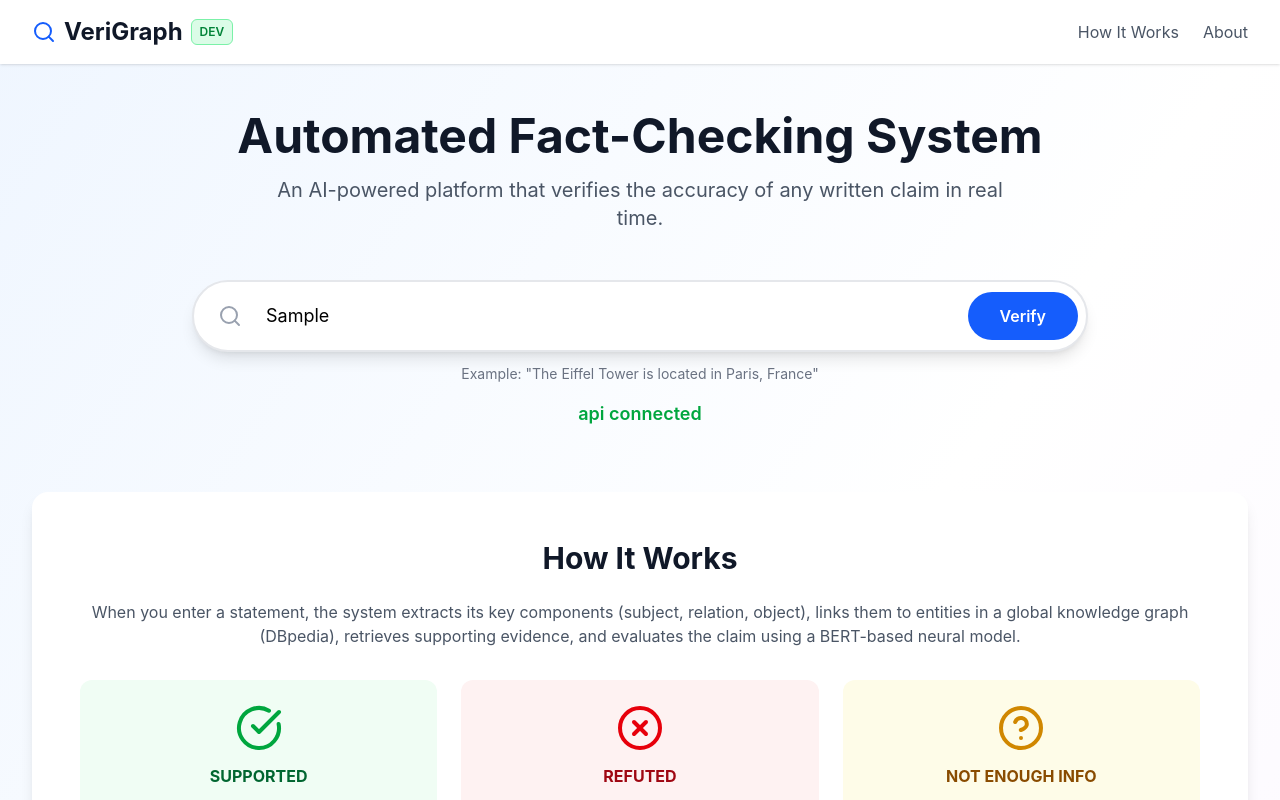
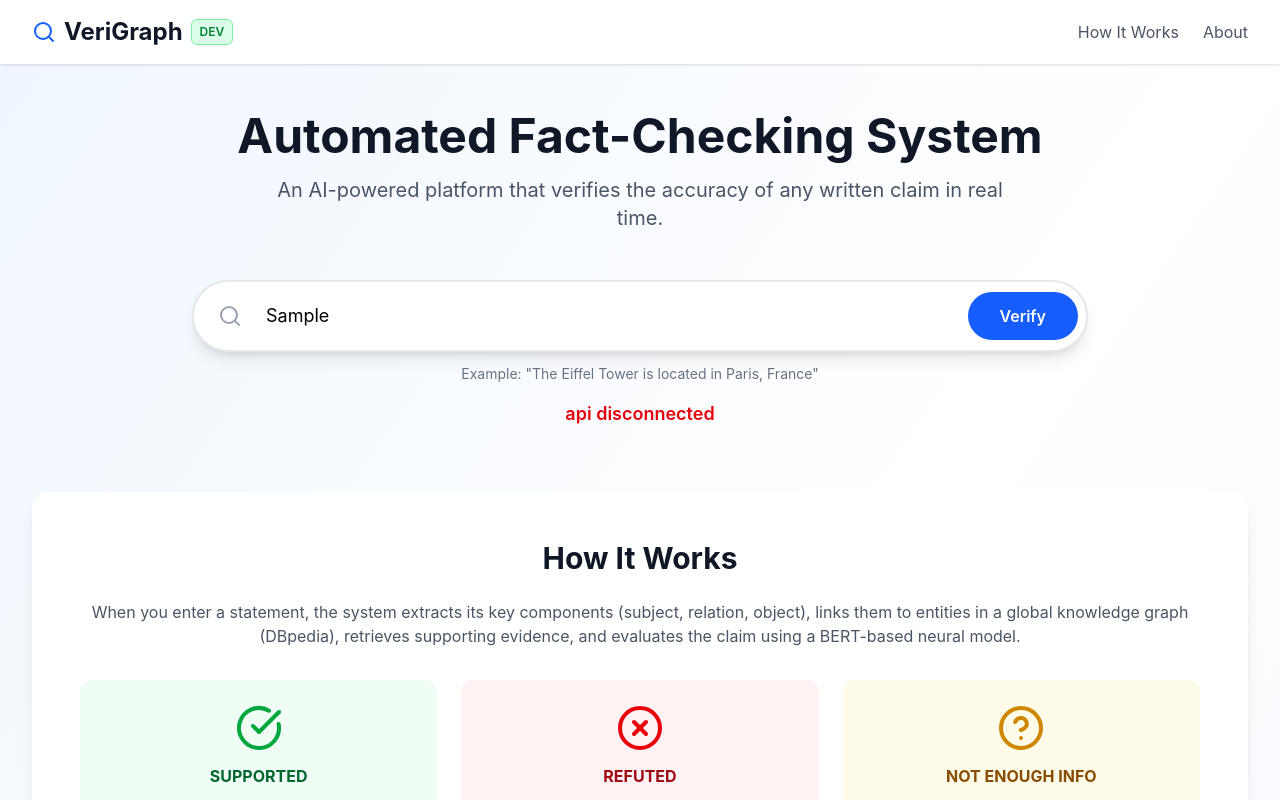
Before and after one commit to PaulZaman/VeriGraph, a React (Vite) app in the folder frontend/: page / in a window 1280 px wide. Both pictures are taken after typing "Sample" into the empty fields and a click on the button "Verify". Shown: the top 800 px of the page. Built offline with nearby package versions, Linux system fonts and the light colour scheme; no server answers.

Commit message:
Fix: Show 'api disconnected' in red when request fails

```diff
--- a/frontend/src/pages/Landing.jsx
+++ b/frontend/src/pages/Landing.jsx
@@ -5,6 +5,7 @@ import Header from '../components/Header'
 function Landing() {
   const [searchQuery, setSearchQuery] = useState('')
   const [apiStatus, setApiStatus] = useState('')
+  const [apiConnected, setApiConnected] = useState(null)
   const [loading, setLoading] = useState(false)
 
   const API_URL = import.meta.env.VITE_API_URL || 'http://localhost:8000'
@@ -23,15 +24,19 @@ function Landing() {
         body: JSON.stringify({ claim: searchQuery }),
       })
 
-      // Regardless of response, show "api connected"
-      setApiStatus('api connected')
-
-      const data = await response.json()
-      console.log('API Response:', data)
+      if (response.ok) {
+        setApiStatus('api connected')
+        setApiConnected(true)
+        const data = await response.json()
+        console.log('API Response:', data)
+      } else {
+        setApiStatus('api disconnected')
+        setApiConnected(false)
+      }
     } catch (error) {
       console.error('API Error:', error)
-      // Still show "api connected" even on error
-      setApiStatus('api connected')
+      setApiStatus('api disconnected')
+      setApiConnected(false)
     } finally {
       setLoading(false)
     }
@@ -78,7 +83,7 @@ function Landing() {
           </p>
           {apiStatus && (
             <div className="mt-4 text-center">
-              <p className="text-green-600 font-semibold text-lg">
+              <p className={`font-semibold text-lg ${apiConnected ? 'text-green-600' : 'text-red-600'}`}>
                 {apiStatus}
               </p>
             </div>
```
